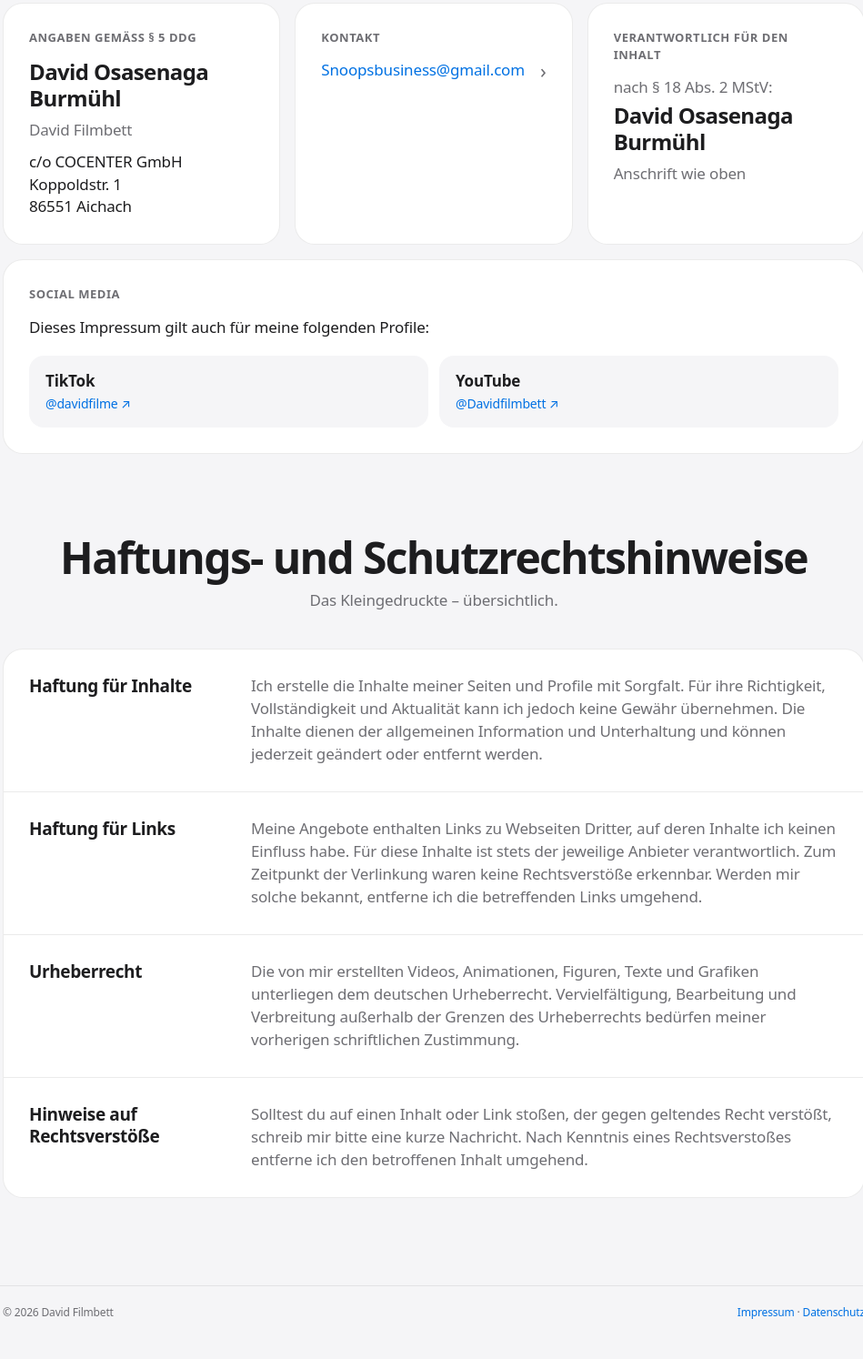
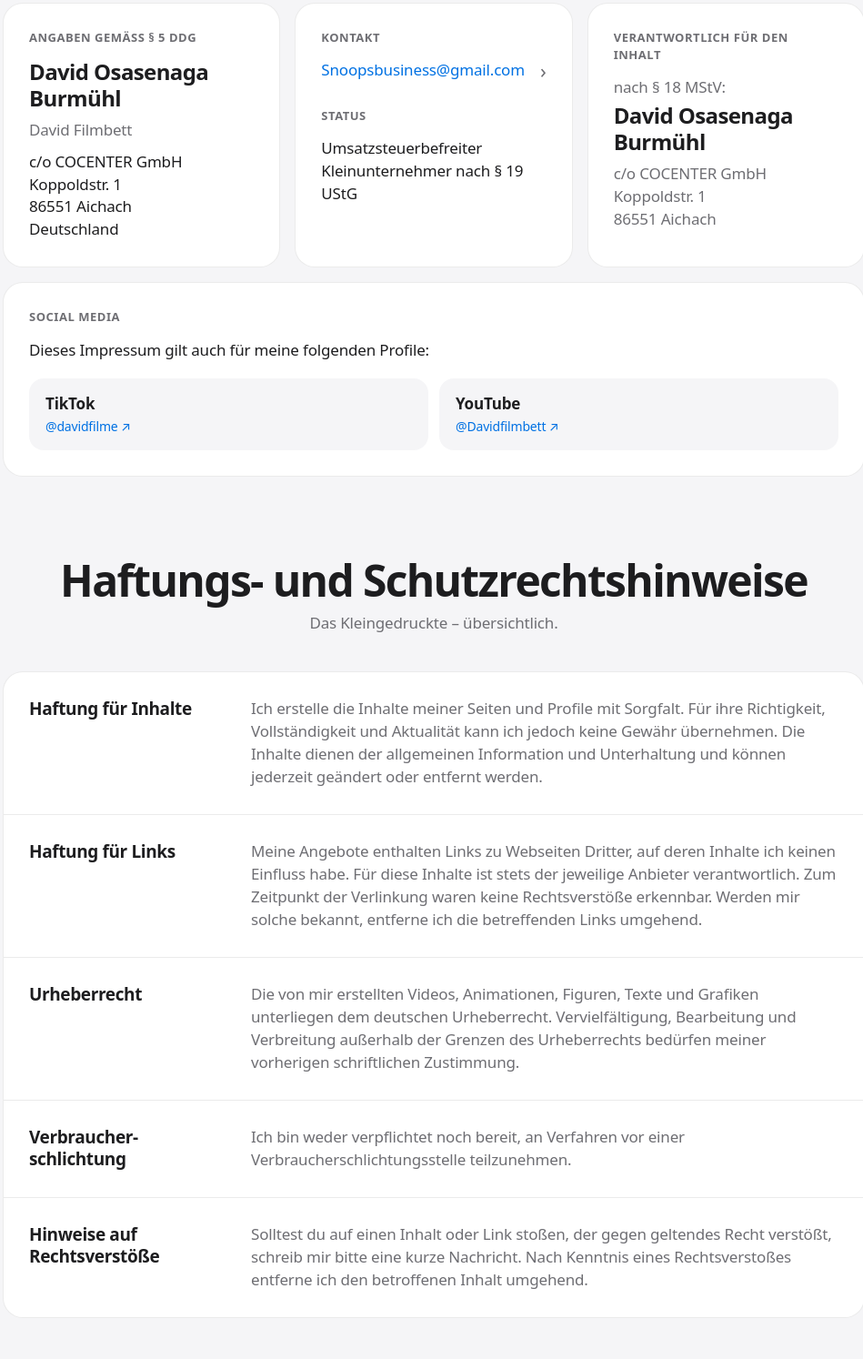
Before and after one commit to davidon60fps/davidon60fps.github.io, a plain HTML site: page impressum/index.html in a window 1280 px wide. Shown: the part 396-1890 px from the top of the page at 91% size, without its empty margins (163-1112 px from the left). Drawn offline with Linux system fonts and the light colour scheme.

Commit message:
Impressum nach Anschrift.net-Muster ergänzt
Co-Authored-By: Claude Opus 5.5 <noreply@anthropic.com>
Claude-Session: https://claude.ai/code/session_01NZcQ3GLgd7E7Fn8g5gAorv

```diff
--- a/impressum/index.html
+++ b/impressum/index.html
@@ -152,7 +152,7 @@
       <h2>Angaben gemäß § 5 DDG</h2>
       <p class="big">David Osasenaga Burmühl</p>
       <p style="color:var(--muted);margin-bottom:10px">David Filmbett</p>
-      <p>c/o COCENTER GmbH<br>Koppoldstr. 1<br>86551 Aichach</p>
+      <p>c/o COCENTER GmbH<br>Koppoldstr. 1<br>86551 Aichach<br>Deutschland</p>
     </article>
 
     <article class="card reveal">
@@ -160,13 +160,15 @@
       <ul class="list">
         <li><a href="mailto:Snoopsbusiness@gmail.com" target="_top">Snoopsbusiness@gmail.com</a></li>
       </ul>
+      <h2 style="margin-top:28px">Status</h2>
+      <p>Umsatzsteuerbefreiter Kleinunternehmer nach § 19 UStG</p>
     </article>
 
     <article class="card reveal">
       <h2>Verantwortlich für den Inhalt</h2>
-      <p style="color:var(--muted)">nach § 18 Abs. 2 MStV:</p>
+      <p style="color:var(--muted)">nach § 18 MStV:</p>
       <p class="big" style="margin-top:4px">David Osasenaga Burmühl</p>
-      <p style="color:var(--muted)">Anschrift wie oben</p>
+      <p style="color:var(--muted)">c/o COCENTER GmbH<br>Koppoldstr. 1<br>86551 Aichach</p>
     </article>
 
     <article class="card wide reveal">
@@ -195,6 +197,10 @@
       <div class="item">
         <h3>Urheberrecht</h3>
         <p>Die von mir erstellten Videos, Animationen, Figuren, Texte und Grafiken unterliegen dem deutschen Urheberrecht. Vervielfältigung, Bearbeitung und Verbreitung außerhalb der Grenzen des Urheberrechts bedürfen meiner vorherigen schriftlichen Zustimmung.</p>
+      </div>
+      <div class="item">
+        <h3>Verbraucher&shy;schlichtung</h3>
+        <p>Ich bin weder verpflichtet noch bereit, an Verfahren vor einer Verbraucherschlichtungsstelle teilzunehmen.</p>
       </div>
       <div class="item">
         <h3>Hinweise auf Rechtsverstöße</h3>
```
Also changed, not shown: datenschutz/index.html (+1 -1 lines).
